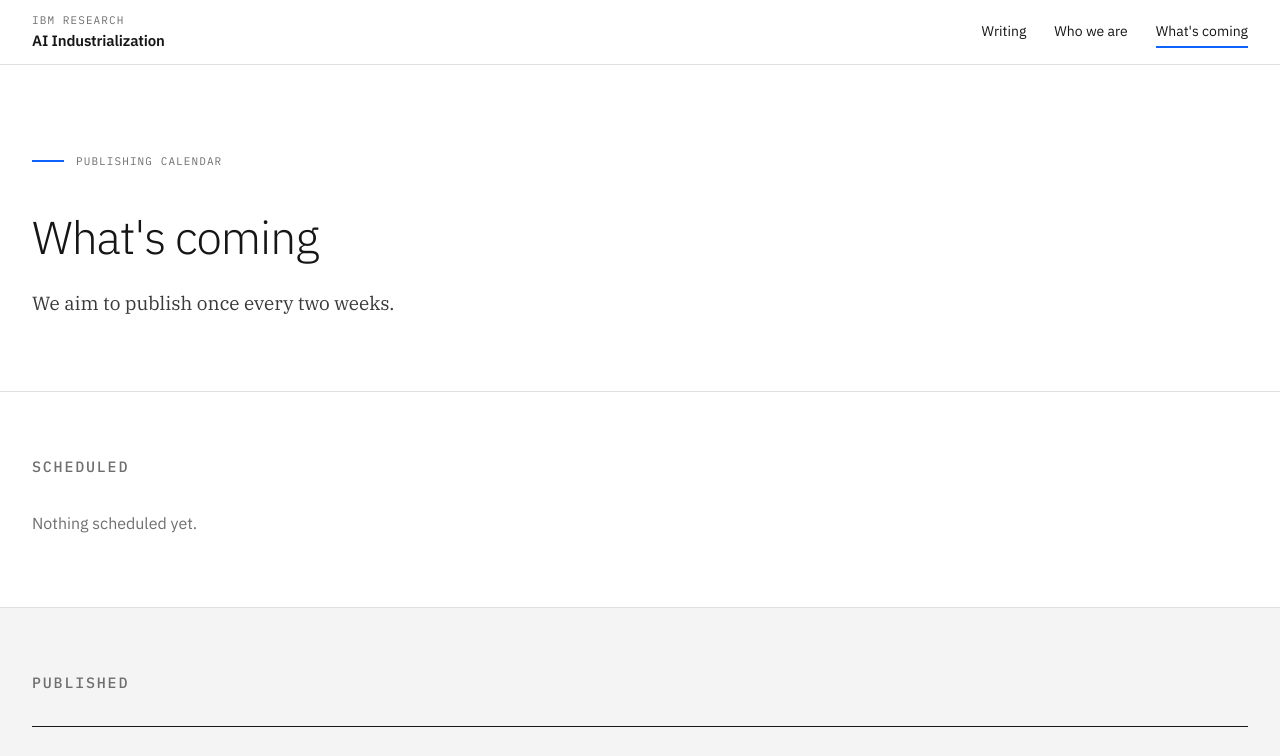
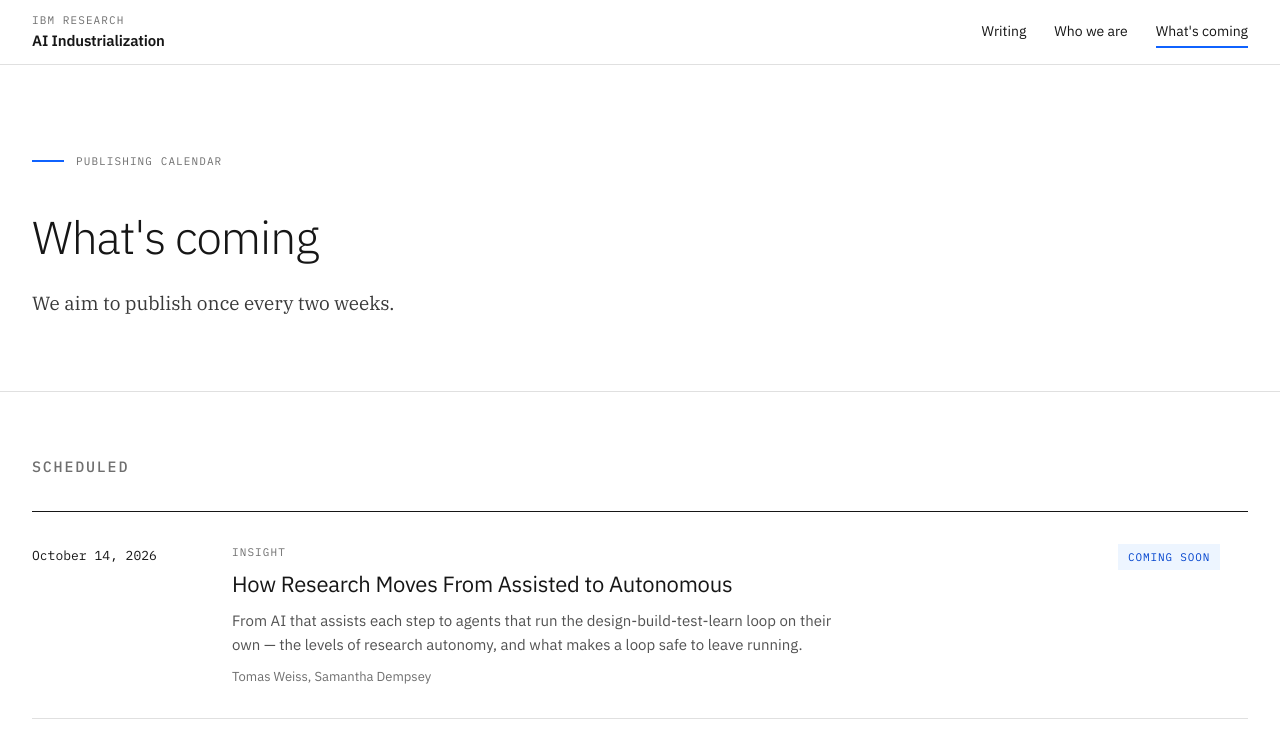
Before and after one commit to dam-agents/ai-industrialization-blog, a plain HTML site: page docs/calendar.html in a window 1280 px wide. Shown: the top 756 px of the page. Drawn offline with Linux system fonts and the light colour scheme.

Commit message:
Build site from main@ca7e347
Assisted by Claude

```diff
--- a/docs/calendar.html
+++ b/docs/calendar.html
@@ -39,7 +39,18 @@
   <section class="cal-section">
     <div class="wrap">
       <h2 class="mono-label dim cal-group-head">Scheduled</h2>
-      <p class="cal-empty">Nothing scheduled yet.</p>
+      <div class="cal-list">
+        <div class="cal-row">
+          <span class="mono cal-date">October 14, 2026</span>
+          <div class="cal-main">
+            <span class="mono-label dim">Insight</span>
+            <h3 class="cal-title">How Research Moves From Assisted to Autonomous</h3>
+            <p class="cal-blurb">From AI that assists each step to agents that run the design-build-test-learn loop on their own — the levels of research autonomy, and what makes a loop safe to leave running.</p>
+            <span class="cal-authors">Tomas Weiss, Samantha Dempsey</span>
+          </div>
+          <span class="cal-status cal-scheduled">Coming soon</span>
+        </div>
+      </div>
     </div>
   </section>
 
```
Also changed, not shown: docs/index.html (+10 -1 lines), docs/posts/agents-as-teammates.html (+1 -0 lines), docs/posts/hello-from-ai-industrialization.html (+1 -0 lines).
